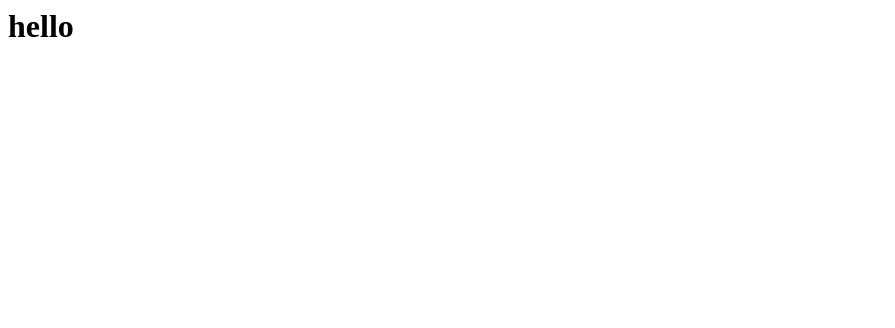
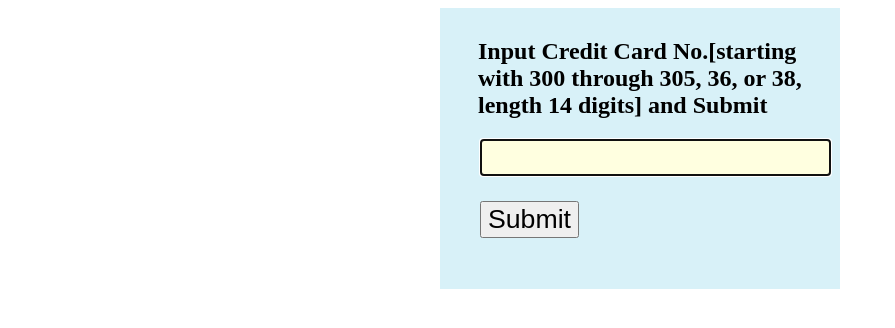
Before and after one commit to sandysanthosh/Credit-Card-Validation, a plain HTML site: page index.html in a window 1280 px wide. Shown: the whole page, without its empty margins (0-895 px from the left). Drawn offline with Linux system fonts and the light colour scheme.

Commit message:
Update index.html

```diff
--- a/index.html
+++ b/index.html
@@ -1 +1,65 @@
-<h1>hello</h1>
+<!DOCTYPE html>
+<html lang="en">
+<head>
+<meta charset="utf-8">
+<title>JavaScript form validation - checking non-empty</title>
+<link rel='stylesheet' href='form-style.css' type='text/css' />
+</head>
+    <style>
+    li {list-style-type: none;
+font-size: 16pt;
+}
+.mail {
+margin: auto;
+padding-top: 10px;
+padding-bottom: 10px;
+width: 400px;
+background : #D8F1F8;
+border: 1px soild silver;
+}
+.mail h2 {
+margin-left: 38px;
+}
+input {
+font-size: 20pt;
+}
+input:focus, textarea:focus{
+background-color: lightyellow;
+}
+input submit {
+font-size: 12pt;
+}
+.rq {
+color: #FF0000;
+font-size: 10pt;
+}
+    </style>
+    <body onload='document.form1.text1.focus()'>
+<div class="mail">
+<h2>Input Credit Card No.[starting with 300 through 305, 36, or 38, length 14 digits] and Submit</h2>
+<form name="form1" action="#">
+<ul>
+<li><input type='text' name='text1'/></li>
+<li>&nbsp;</li>
+<li class="submit"><input type="submit" name="submit" value="Submit" onclick="cardnumber(document.form1.text1)"/></li>
+<li>&nbsp;</li>
+</ul>
+</form>
+</div>
+</body>
+    <script type="text/javascript">
+    function cardnumber(inputtxt)
+{
+  var cardno = /^(?:3(?:0[0-5]|[68][0-9])[0-9]{11})$/;
+  if(inputtxt.value.match(cardno))
+        {
+      return true;
+        }
+      else
+        {
+        alert("Not a valid Dinners Club card number!");
+        return false;
+        }
+}
+    </script>
+</html>
```
